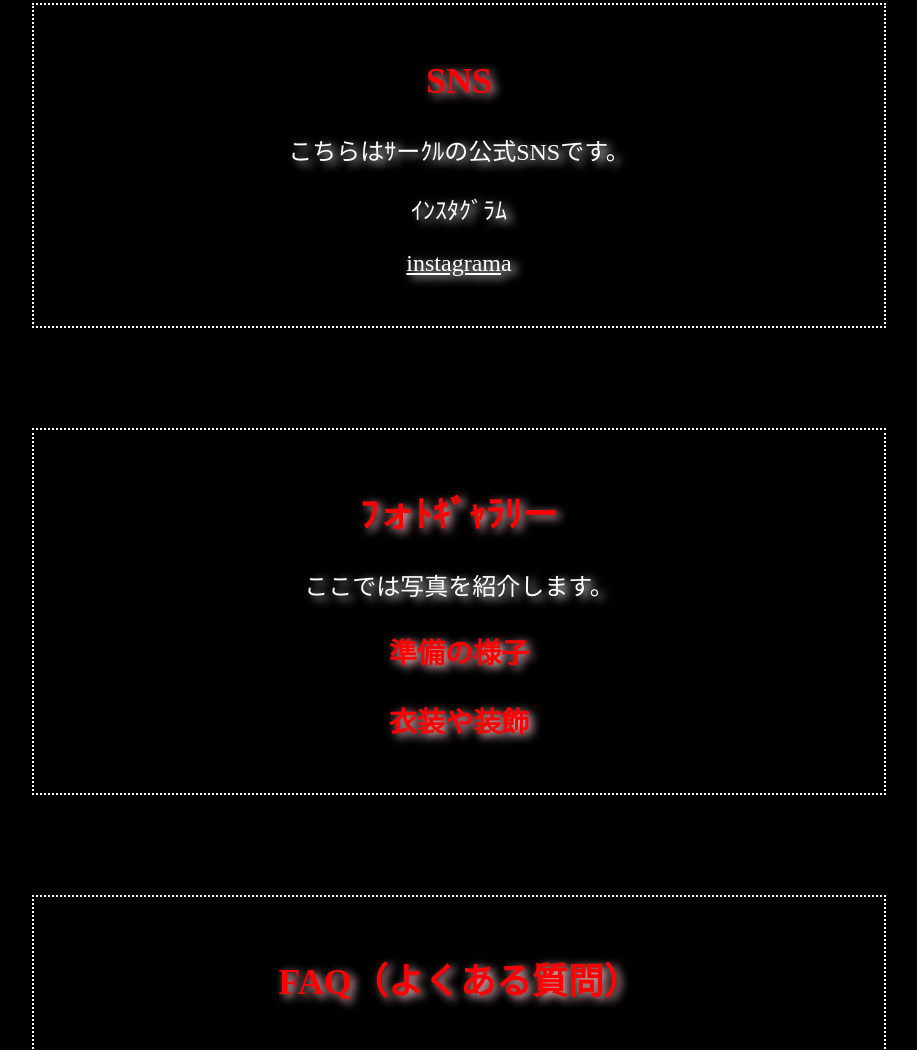
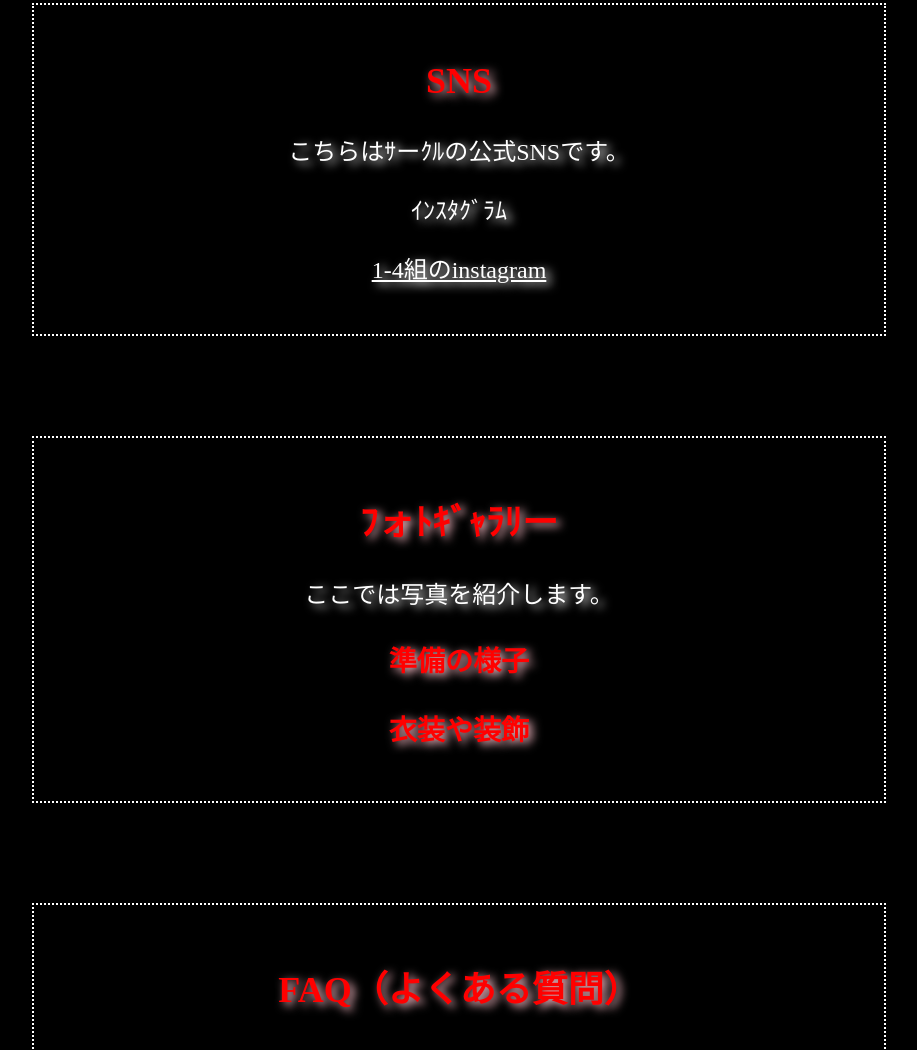
Before and after one commit to nitic1-4/shikousai14_2024, a plain HTML site: page index.html in a window 1280 px wide. Shown: the part 4527-5577 px from the top of the page, without its empty margins (181-1098 px from the left). Drawn offline with Linux system fonts and the light colour scheme.

Commit message:
Update index.html

```diff
--- a/index.html
+++ b/index.html
@@ -72,7 +72,7 @@
 	<h2>SNS</h2>
 	<p>こちらはｻーｸﾙの公式SNSです。</p>
 	<p>ｲﾝｽﾀｸﾞﾗﾑ</p>
-	<p><a href = "https://www.instagram.com/nitic_14?utm_source=ig_web_button_share_sheet&igsh=ZDNlZDc0MzIxNw==">instagram</a>a</p>
+	<p><a href = "https://www.instagram.com/nitic_14?utm_source=ig_web_button_share_sheet&igsh=ZDNlZDc0MzIxNw==">1-4組のinstagram</a></p>
 	</div>
 	<div class = "photos" id = "photos">
 		<h2>ﾌォﾄｷﾞｬﾗﾘー</h2>
```
